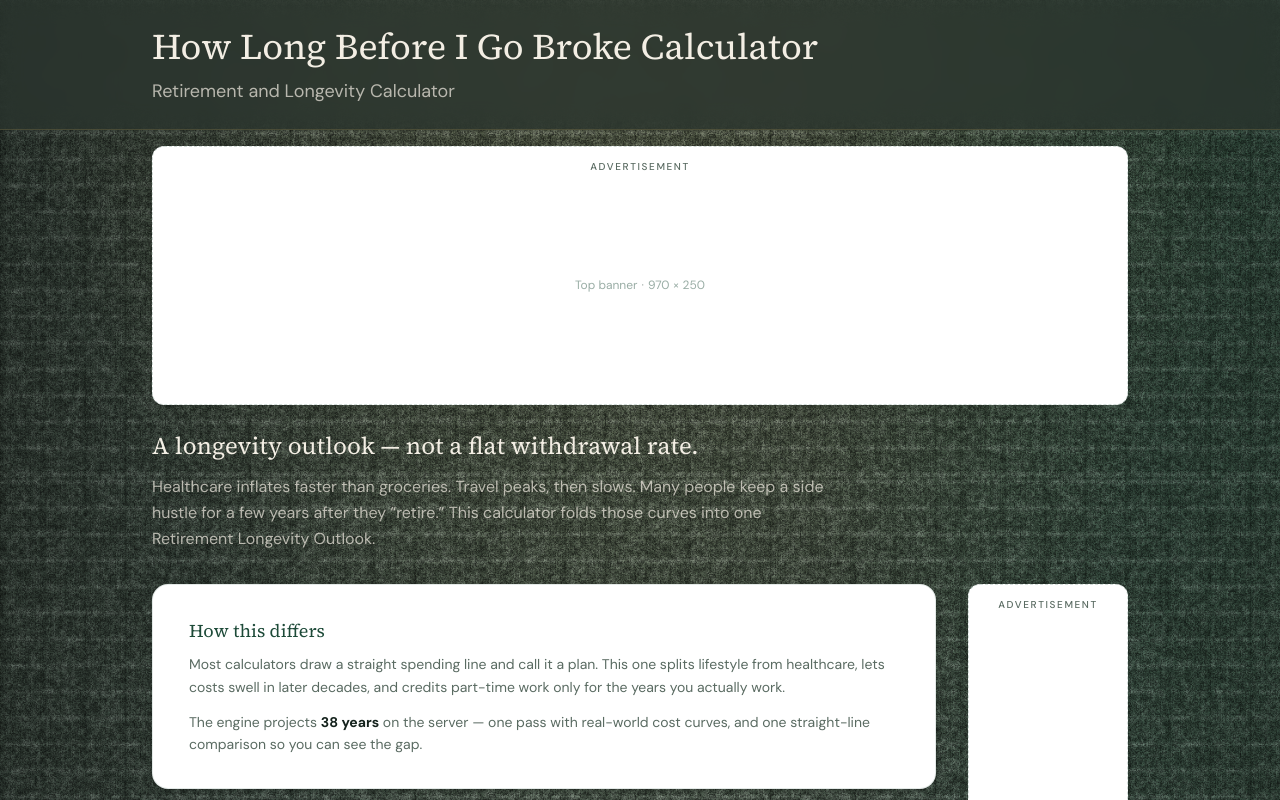
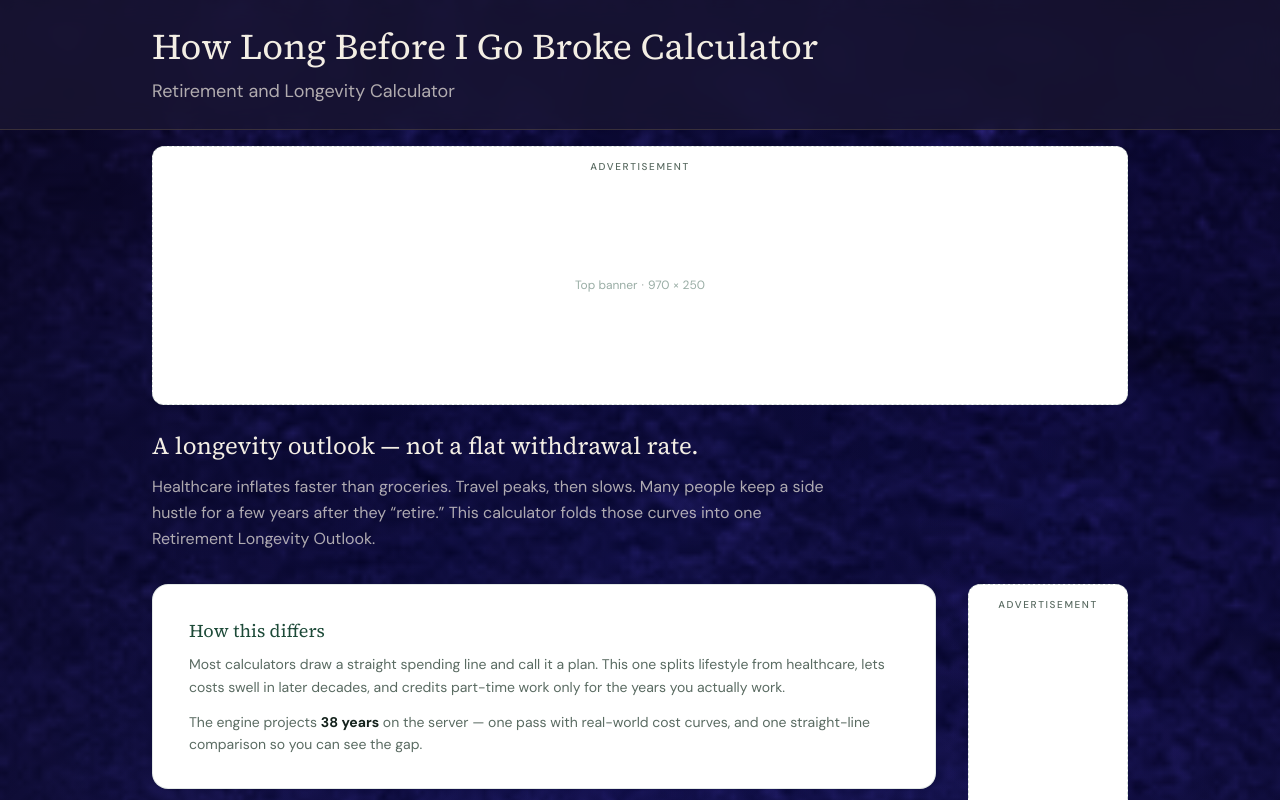
Before and after one commit to r3s0lv343vr/Retirement-and-Longevity-Calculator-Platform, a Next.js app: page / in a window 1280 px wide. Shown: the top 800 px of the page. Built offline with nearby package versions, Linux system fonts and the light colour scheme.

Commit message:
Use a blue-purple atmospheric page background
Replace the tiled olive linen field with a single cinematic
blue-and-purple plaster texture and soft color washes. Layout,
form, and calculator behavior are unchanged.

Co-authored-by: r3s0lv343vr <r3s0lv343vr@users.noreply.github.com>

```diff
--- a/src/app/globals.css
+++ b/src/app/globals.css
@@ -15,7 +15,7 @@
   --color-watch: #9a6b12;
   --color-risk: #b85c38;
   --color-short: #8b2e2e;
-  --color-night: #2a342e;
+  --color-night: #1a1632;
 }
 
 html {
@@ -24,7 +24,7 @@ html {
 
 body {
   min-height: 100vh;
-  background-color: #2a342e;
+  background-color: #1a1632;
   color: var(--color-ink);
   font-family: var(--font-sans);
 }
@@ -32,38 +32,17 @@ body {
 .paper-rule {
   position: relative;
   isolation: isolate;
-  background-color: #2a342e;
+  background-color: #1a1632;
   background-image:
-    url("/grain.png"),
-    url("/fiber.png"),
-    repeating-linear-gradient(
-      0deg,
-      rgba(255, 248, 230, 0.045) 0px,
-      rgba(255, 248, 230, 0.045) 1px,
-      transparent 1px,
-      transparent 4px
-    ),
-    repeating-linear-gradient(
-      90deg,
-      rgba(8, 12, 10, 0.12) 0px,
-      rgba(8, 12, 10, 0.12) 1px,
-      transparent 1px,
-      transparent 5px
-    ),
-    radial-gradient(ellipse 100% 70% at 50% -20%, rgba(201, 168, 92, 0.28), transparent 58%),
-    radial-gradient(ellipse 70% 55% at 100% 0%, rgba(47, 107, 80, 0.35), transparent 55%),
-    radial-gradient(ellipse 65% 50% at 0% 100%, rgba(20, 48, 40, 0.55), transparent 60%),
-    linear-gradient(180deg, #3a463d 0%, #2a342e 38%, #1e2823 100%);
-  background-size:
-    220px 220px,
-    480px 480px,
-    auto,
-    auto,
-    auto,
-    auto,
-    auto,
-    auto;
-  background-blend-mode: overlay, soft-light, overlay, multiply, normal, normal, normal, normal;
+    radial-gradient(ellipse 90% 70% at 50% 36%, rgba(118, 108, 196, 0.14), transparent 62%),
+    radial-gradient(ellipse 70% 50% at 100% 0%, rgba(92, 62, 168, 0.26), transparent 58%),
+    radial-gradient(ellipse 65% 50% at 0% 100%, rgba(36, 20, 88, 0.42), transparent 62%),
+    url("/atmosphere.webp"),
+    linear-gradient(180deg, #2c2558 0%, #1a1632 42%, #100c22 100%);
+  background-repeat: no-repeat;
+  background-size: auto, auto, auto, cover, auto;
+  background-position: center;
+  background-blend-mode: soft-light, overlay, multiply, overlay, normal;
 }
 
 .paper-rule::before {
@@ -73,7 +52,7 @@ body {
   pointer-events: none;
   z-index: 0;
   background:
-    radial-gradient(ellipse at center, transparent 40%, rgba(8, 10, 9, 0.45) 100%);
+    radial-gradient(ellipse at center, transparent 38%, rgba(10, 8, 28, 0.5) 100%);
 }
 
 .paper-rule > * {
```
Also changed, not shown: public/atmosphere.webp (added).
